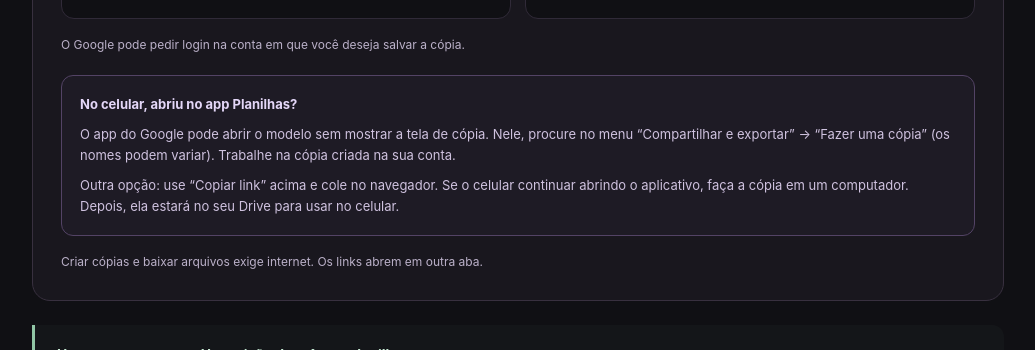
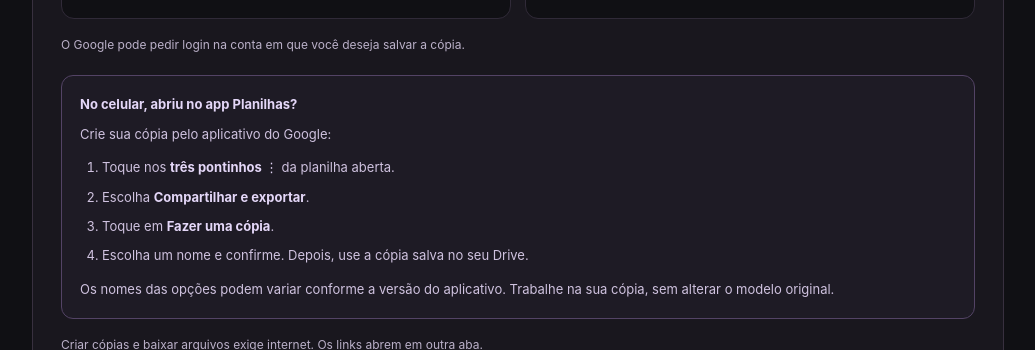
Before and after one commit to gaugerr/vertice-web, a React (Vite) app: page /financeiro in a window 1280 px wide. Shown: the part 880-1230 px from the top of the page, without its empty margins (122-1157 px from the left). Built offline with nearby package versions, Linux system fonts and the light colour scheme; no server answers.

Commit message:
fix: restaura links padrao e explica copia no app Planilhas

```diff
--- a/src/features/finance/google-copy.ts
+++ /dev/null
@@ -1,6 +0,0 @@
-// An explicit user-clicked Android intent can target Chrome instead of Sheets.
-// HTTPS fallback preserves access when the browser cannot resolve that intent.
-export function googleCopyHref(url: string, userAgent: string): string {
-  if (!/Android/i.test(userAgent)) return url;
-  return `intent://${url.replace(/^https:\/\//, '')}#Intent;scheme=https;package=com.android.chrome;S.browser_fallback_url=${encodeURIComponent(url)};end`;
-}
--- a/src/features/finance/guide.ts
+++ b/src/features/finance/guide.ts
@@ -117,7 +117,7 @@ export const routine = [
 export const financeFaq = [
   [
     'O celular abriu o modelo no app Google Planilhas. Como copiar?',
-    'O aplicativo do Google pode assumir o link /copy e abrir o modelo diretamente. No Android, os botões tentam abrir no Chrome; o resultado depende do navegador e dos apps instalados. Se ainda abrir no Planilhas, procure Compartilhar e exportar → Fazer uma cópia; os nomes podem variar por versão. Você também pode copiar o link nesta tela e colar no navegador. Como alternativa, crie a cópia em um computador e depois abra-a pelo seu Drive no celular. Não edite o modelo original.',
+    'O aplicativo do Google pode assumir o link /copy e abrir o modelo diretamente. Toque nos três pontinhos ⋮ → Compartilhar e exportar → Fazer uma cópia. Escolha um nome e confirme. Depois, use a cópia salva no seu Drive. Os nomes das opções podem variar conforme a versão do aplicativo. Não edite o modelo original.',
   ],
   [
     'Preciso usar Google e Excel?',
--- a/src/features/finance/pages/FinancePage.tsx
+++ b/src/features/finance/pages/FinancePage.tsx
@@ -8,7 +8,6 @@ import { financeFormats } from '../config';
 import { financeFaq, guideSteps, quickStart, routine, sheetMap } from '../guide';
 import { markFinanceVisited } from '../visit';
 import { CopyTemplateLink } from '../components/CopyTemplateLink';
-import { googleCopyHref } from '../google-copy';
 
 export default function FinancePage() {
   const scope = useAccountScope();
@@ -16,7 +15,6 @@ export default function FinancePage() {
   const selected = financeFormats.find((option) => option.id === format)!;
   const { online } = useSyncExternalStore(subscribePwa, getPwaState);
   const guideHeading = useRef<HTMLHeadingElement>(null);
-  const openInChrome = format === 'google' && /Android/i.test(navigator.userAgent);
   useEffect(() => {
     markFinanceVisited(scope);
   }, [scope]);
@@ -78,12 +76,8 @@ export default function FinancePage() {
               <p>{version.description}</p>
               <a
                 className={`button button-${index === 0 ? 'primary' : 'secondary'}`}
-                href={
-                  format === 'google'
-                    ? googleCopyHref(version.url, navigator.userAgent)
-                    : version.url
-                }
-                target={openInChrome ? '_self' : '_blank'}
+                href={version.url}
+                target="_blank"
                 rel="noopener noreferrer"
                 aria-describedby="finance-online-note"
               >
@@ -93,33 +87,32 @@ export default function FinancePage() {
                   <Download size={17} aria-hidden="true" />
                 )}
                 {version.action}
-                <span className="sr-only">
-                  {openInChrome ? ' (tenta abrir no Chrome)' : ' (abre em outra aba)'}
-                </span>
+                <span className="sr-only"> (abre em outra aba)</span>
               </a>
               {format === 'google' && <CopyTemplateLink url={version.url} title={version.title} />}
             </article>
           ))}
         </div>
         <p className="finance-hint">{selected.note}</p>
-        {openInChrome && (
-          <p className="finance-hint">
-            No Android, “Criar cópia” tenta abrir no Chrome para mostrar a tela de cópia. Se o
-            Chrome não estiver disponível, o navegador pode usar o link normal.
-          </p>
-        )}
         {format === 'google' && (
           <div className="finance-mobile-help">
             <strong>No celular, abriu no app Planilhas?</strong>
+            <p>Crie sua cópia pelo aplicativo do Google:</p>
+            <ol>
+              <li>
+                Toque nos <strong>três pontinhos ⋮</strong> da planilha aberta.
+              </li>
+              <li>
+                Escolha <strong>Compartilhar e exportar</strong>.
+              </li>
+              <li>
+                Toque em <strong>Fazer uma cópia</strong>.
+              </li>
+              <li>Escolha um nome e confirme. Depois, use a cópia salva no seu Drive.</li>
+            </ol>
             <p>
-              O app do Google pode abrir o modelo sem mostrar a tela de cópia. Nele, procure no menu
-              “Compartilhar e exportar” → “Fazer uma cópia” (os nomes podem variar). Trabalhe na
-              cópia criada na sua conta.
-            </p>
-            <p>
-              Outra opção: use “Copiar link” acima e cole no navegador. Se o celular continuar
-              abrindo o aplicativo, faça a cópia em um computador. Depois, ela estará no seu Drive
-              para usar no celular.
+              Os nomes das opções podem variar conforme a versão do aplicativo. Trabalhe na sua
+              cópia, sem alterar o modelo original.
             </p>
           </div>
         )}
--- a/src/styles/globals.css
+++ b/src/styles/globals.css
@@ -1688,6 +1688,14 @@ dialog > p {
 .finance-mobile-help p {
   margin-top: 8px;
 }
+.finance-mobile-help ol {
+  list-style: decimal;
+  padding-left: 22px;
+  margin: 12px 0;
+}
+.finance-mobile-help li + li {
+  margin-top: 8px;
+}
 .finance-note {
   border-left: 3px solid #91c6a6;
   background: #91c6a609;
```
Also changed, not shown: 3 other files (tests, documents, lock files or other folders).
